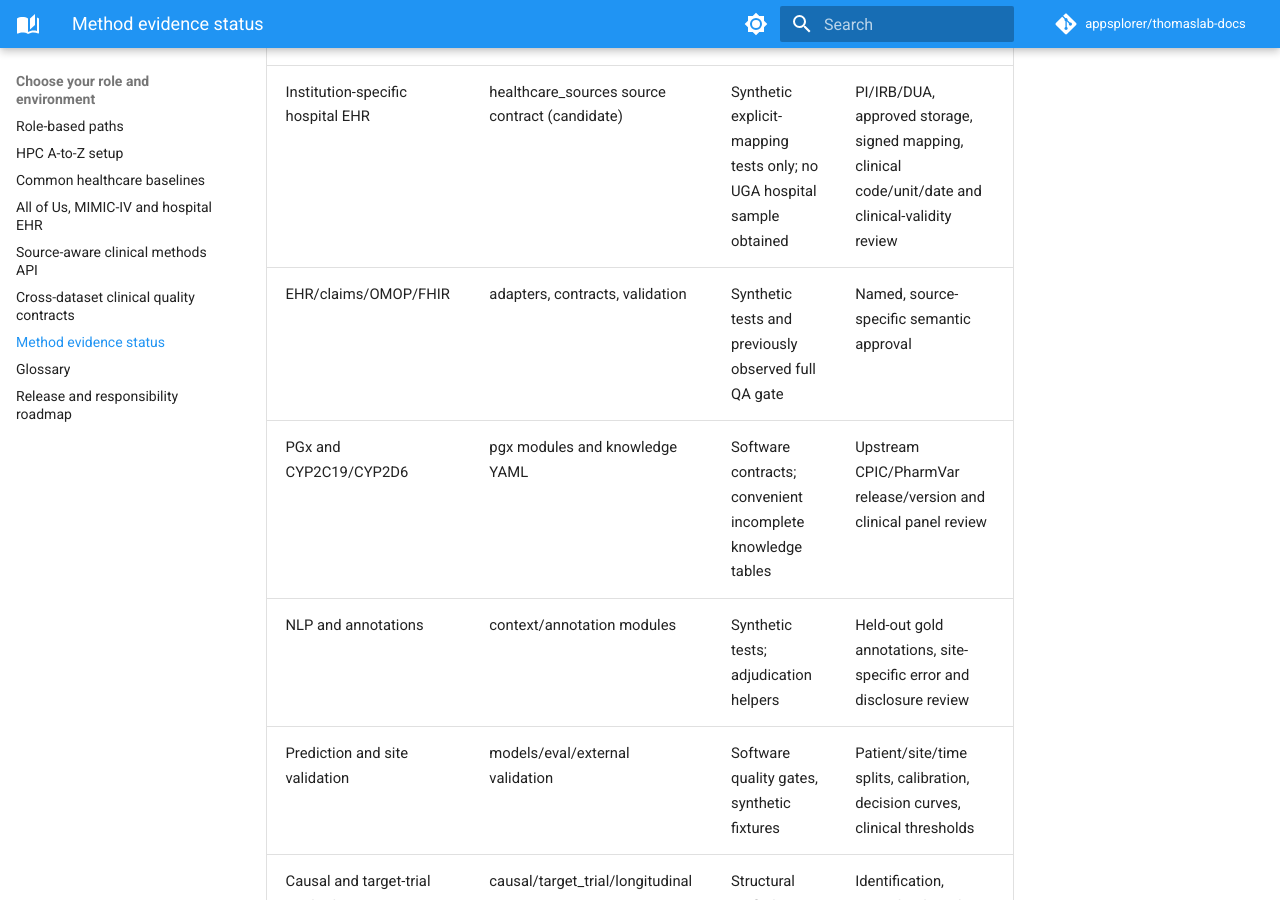
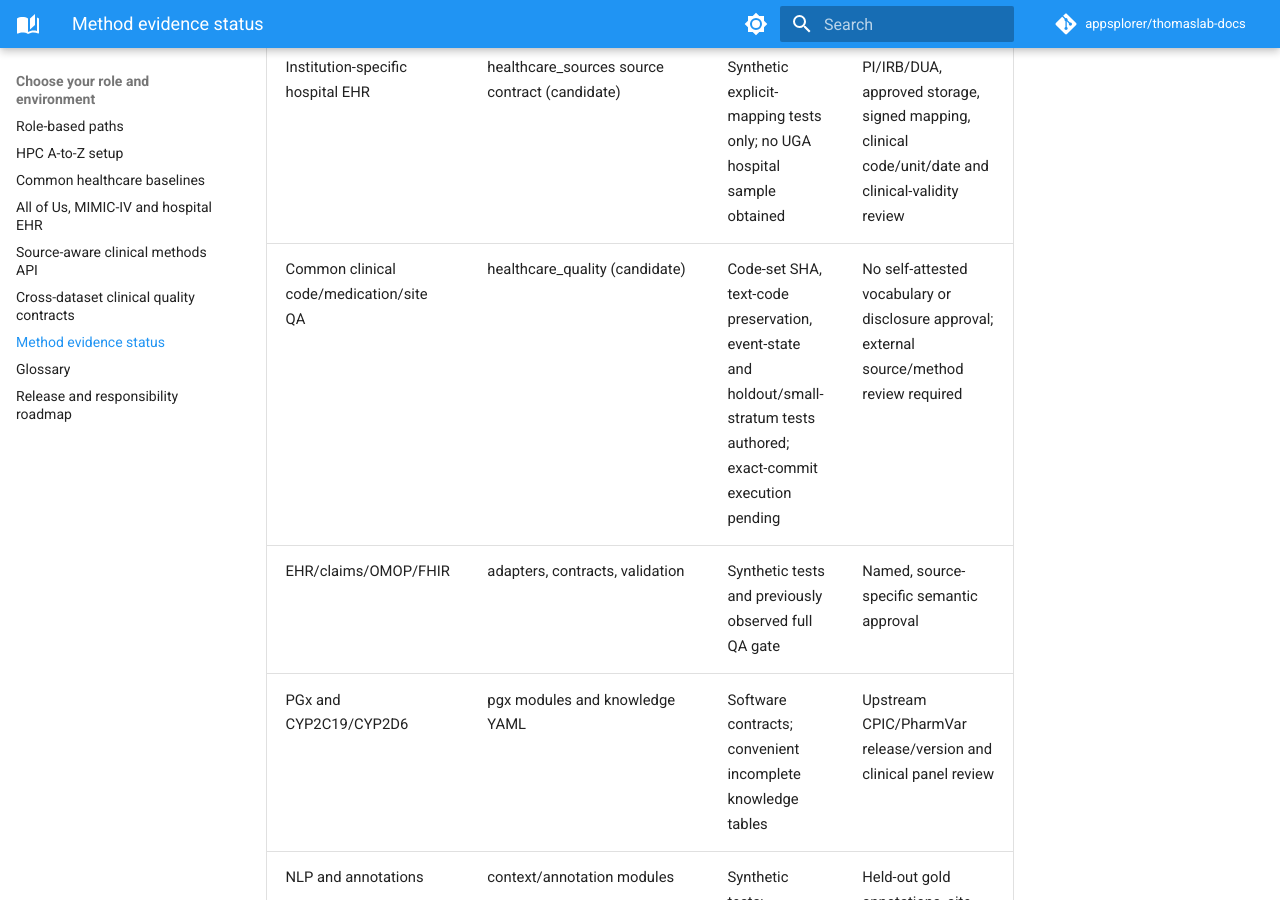
Before and after one commit to appsplorer/thomaslab-docs, an MkDocs documentation site: the page built from docs/guides/method-readiness.md, in a window 1280 px wide and 900 px high, scrolled down 928 px. Built offline with MkDocs 1.6.1 and Material for MkDocs 9.7.7, drawn with Linux system fonts in a browser that asks for light colours; comment, search, counter and statistics services are not loaded.

Commit message:
docs: status-gate the new common EHR/OMOP/MIMIC quality utilities pending exact commit tests

```diff
--- a/docs/guides/method-readiness.md
+++ b/docs/guides/method-readiness.md
@@ -12,6 +12,7 @@ self-certify external clinical validation through a documentation edit.
 | All of Us CDR v9 (Registered/Controlled) | healthcare_sources source contract (candidate) | Synthetic OMOP-shaped tables only; no program records obtained | Workbench-only analysis and authorization, release-specific dictionary and independent review |
 | MIMIC-IV v3.1 hosp/icu | healthcare_sources source contract (candidate) | Synthetic tables only; no PhysioNet records obtained | Credentialing/DUA, permitted environment, module-specific key, shifted-time and event reviews |
 | Institution-specific hospital EHR | healthcare_sources source contract (candidate) | Synthetic explicit-mapping tests only; no UGA hospital sample obtained | PI/IRB/DUA, approved storage, signed mapping, clinical code/unit/date and clinical-validity review |
+| Common clinical code/medication/site QA | healthcare_quality (candidate) | Code-set SHA, text-code preservation, event-state and holdout/small-stratum tests authored; exact-commit execution pending | No self-attested vocabulary or disclosure approval; external source/method review required |
 | EHR/claims/OMOP/FHIR | adapters, contracts, validation | Synthetic tests and previously observed full QA gate | Named, source-specific semantic approval |
 | PGx and CYP2C19/CYP2D6 | pgx modules and knowledge YAML | Software contracts; convenient incomplete knowledge tables | Upstream CPIC/PharmVar release/version and clinical panel review |
 | NLP and annotations | context/annotation modules | Synthetic tests; adjudication helpers | Held-out gold annotations, site-specific error and disclosure review |
```
